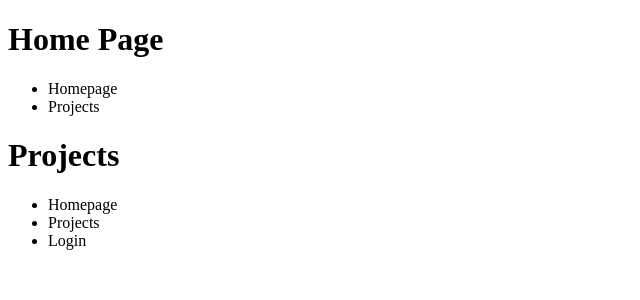
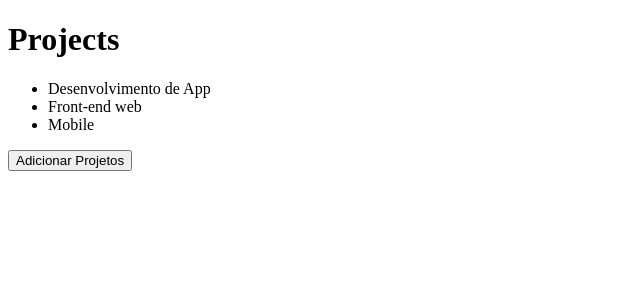
Before and after one commit to jeancabral/task-manager-frontend, a React app: page / in a window 1280 px wide. Shown: the top 300 px of the page, without its empty margins (0-640 px from the left). Built offline with nearby package versions, Linux system fonts and the light colour scheme.

Commit message:
Estado e Imutabilidade

```diff
--- a/src/App.js
+++ b/src/App.js
@@ -1,24 +1,28 @@
-import React, { Fragment } from 'react'
+import React, { Fragment, useState } from 'react'
 
 
 import Header from './components/Header'
 
 function App(){
+
+  const [projects, setProjects] = useState(['Desenvolvimento de App', 'Front-end web', 'Mobile'])
+
+  function handleAddProject() {
+    //projects.push(`Novo Projeto ${Date.now()}`)
+
+    setProjects([...projects, `Novo Projeto ${Date.now()}`])
+
+    //console.log(projects)
+  }
+
   return (
     <Fragment>
-         <Header title="Home Page">
+         <Header title="Projects">
            <ul>
-             <li>Homepage</li>
-             <li>Projects</li>
+             {projects.map(p => <li key={p}>{p}</li>)}
            </ul>
 
-         </Header>
-         <Header title="Projects">
-           <ul>
-             <li>Homepage</li>
-             <li>Projects</li>
-             <li>Login</li>
-           </ul>
+           <button type="button" onClick={handleAddProject} >Adicionar Projetos</button>
          </Header>
     </Fragment>
   )
```
